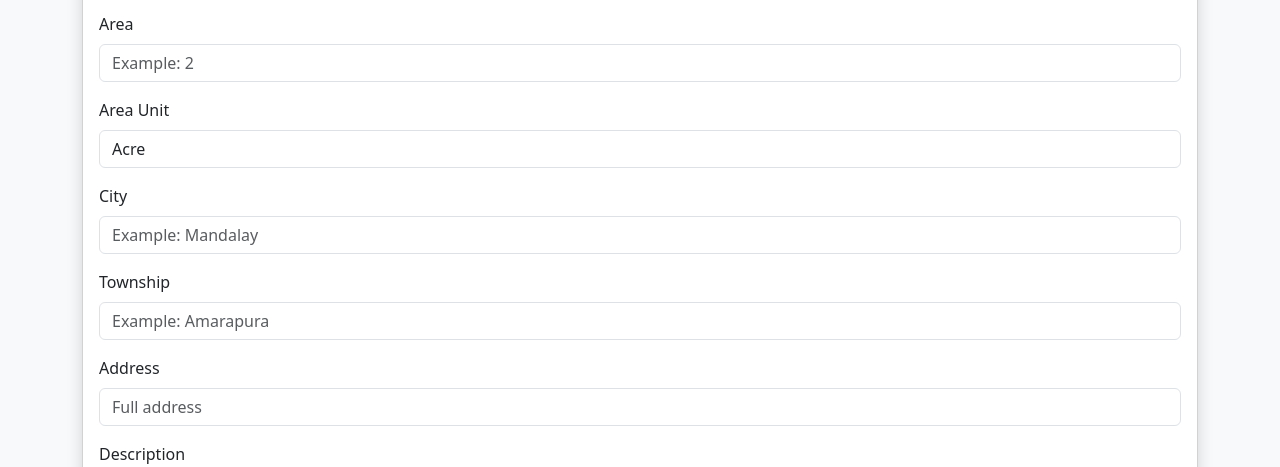
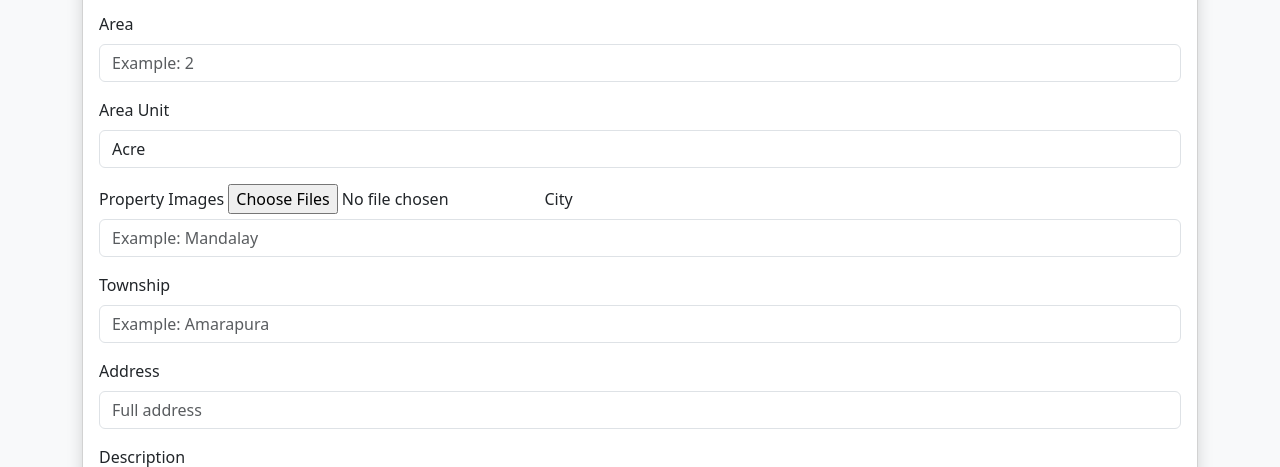
Before and after one commit to MinKhantKyawFreddy/LandHub, a Flask app: page /property/add in a window 1280 px wide. Shown: the part 504-971 px from the top of the page. Run offline with Flask 3, Linux system fonts and the light colour scheme; the visitor is signed in with stand-in values (Sample User, id 1).

Commit message:
creates css and a feature to be able to add photos to the listings

```diff
--- a/app/routes.py
+++ b/app/routes.py
@@ -1,9 +1,18 @@
-from flask import Blueprint, render_template, request, redirect, url_for
+from flask import (
+    Blueprint,
+    render_template,
+    request,
+    redirect,
+    url_for
+)
+import os
+from werkzeug.utils import secure_filename
 from flask_login import login_user, logout_user, current_user
 from werkzeug.security import check_password_hash
 
-from app.models import Agent, Property
+from app.models import Agent, Property, PropertyImage
 from app import db
+
 
 
 main = Blueprint("main", __name__)
@@ -139,6 +148,44 @@ def add_property():
 
         db.session.commit()
 
+        #Handle images uploads
+        images = request.files.getlist("images")
+
+        if images:
+
+            property_folder = os.path.join(
+                "uploads",
+                "properties",
+                str(new_property.id)
+            )
+
+            os.makedirs(
+                property_folder,
+                exist_ok=True
+            )
+
+            for image in images:
+
+                if image.filename:
+
+                    filename = secure_filename(image.filename)
+
+                    image_path = os.path.join(
+                        property_folder,
+                        filename
+                    )
+
+                    image.save(image_path)
+
+                    property_image = PropertyImage(
+                        property_id=new_property.id,
+                        image_path=image_path
+                    )
+
+                    db.session.add(property_image)
+
+            db.session.commit()
+
 
         return redirect(
             url_for("main.dashboard")
--- a/app/templates/add_property.html
+++ b/app/templates/add_property.html
@@ -47,7 +47,7 @@ Add New Property
 <div class="card-body">
 
 
-<form method="POST">
+<form method="POST" enctype="multipart/form-data">
 
 
 <label class="form-label">
@@ -134,7 +134,13 @@ Square Feet
 
 </select>
 
+<label>Property Images</label>
 
+<input
+    type="file"
+    name="images"
+    multiple
+>
 
 <label class="form-label">
 City
```
Also changed, not shown: app/static/sytle.css (added).
